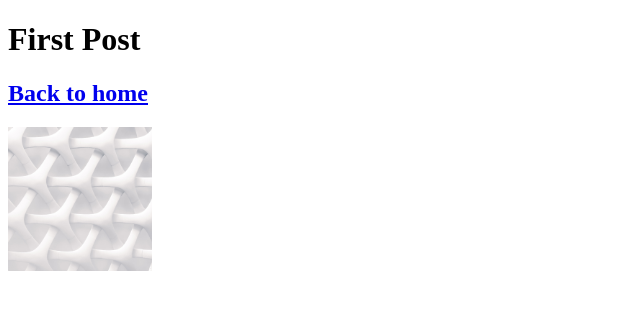
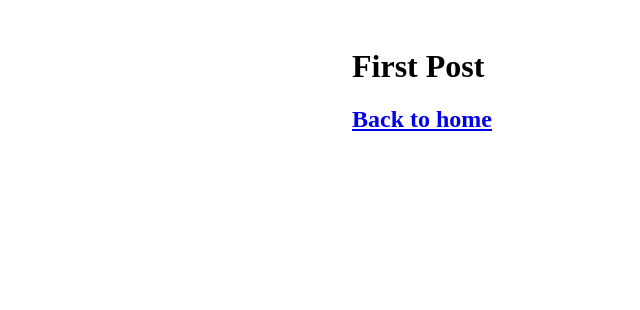
Before and after one commit to suttipong-toptrader/nextjs-blog, a Next.js app: page /posts/first-post in a window 1280 px wide. Shown: the top 310 px of the page, without its empty margins (0-640 px from the left). Built offline with nearby package versions, Linux system fonts and the light colour scheme.

Commit message:
Layout Component

```diff
--- /dev/null
+++ b/components/layout.js
@@ -0,0 +1,5 @@
+import styles from './layout.module.css'
+
+export default function Layout({ children }) {
+  return <div className={styles.container}>{children}</div>
+}
--- /dev/null
+++ b/components/layout.module.css
@@ -0,0 +1,5 @@
+.container {
+  max-width: 36rem;
+  padding: 0 1rem;
+  margin: 3rem auto 6rem;
+}
--- a/pages/posts/first-post.js
+++ b/pages/posts/first-post.js
@@ -1,29 +1,12 @@
-import Script from 'next/script';
 import Head from 'next/head';
 import Link from 'next/link';
-import Image from 'next/image';
-
-const YourComponent = () => (
-    <Image
-        src="/images/profile.jpg" // Route of the image file
-        height={144} // Desired size with correct aspect ratio
-        width={144} // Desired size with correct aspect ratio
-        alt="Your Name"
-    />
-);
+import Layout from '../../components/layout';
 
 export default function FirstPost() {
   return (
-    <>
+    <Layout>
       <Head>
-          <title>First Post</title>
-          <Script
-            src="https://connect.facebook.net/en_US/sdk.js"
-            strategy="lazyOnload"
-            onLoad={() =>
-                console.log(`script loaded correctly, window.FB has been populated`)
-            }
-          />
+        <title>First Post</title>
       </Head>
       <h1>First Post</h1>
       <h2>
@@ -31,8 +14,6 @@
           <a>Back to home</a>
         </Link>
       </h2>
-
-      <YourComponent />
-    </>
+    </Layout>
   );
 }
```
